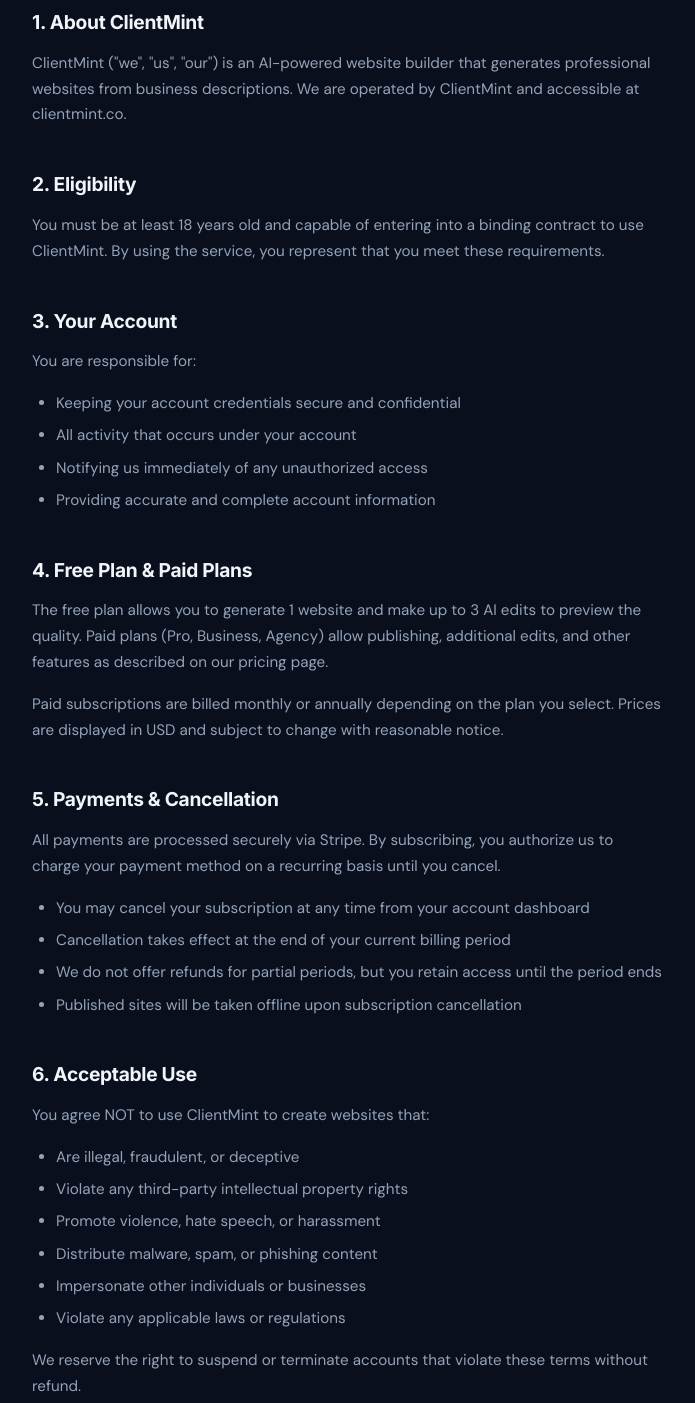
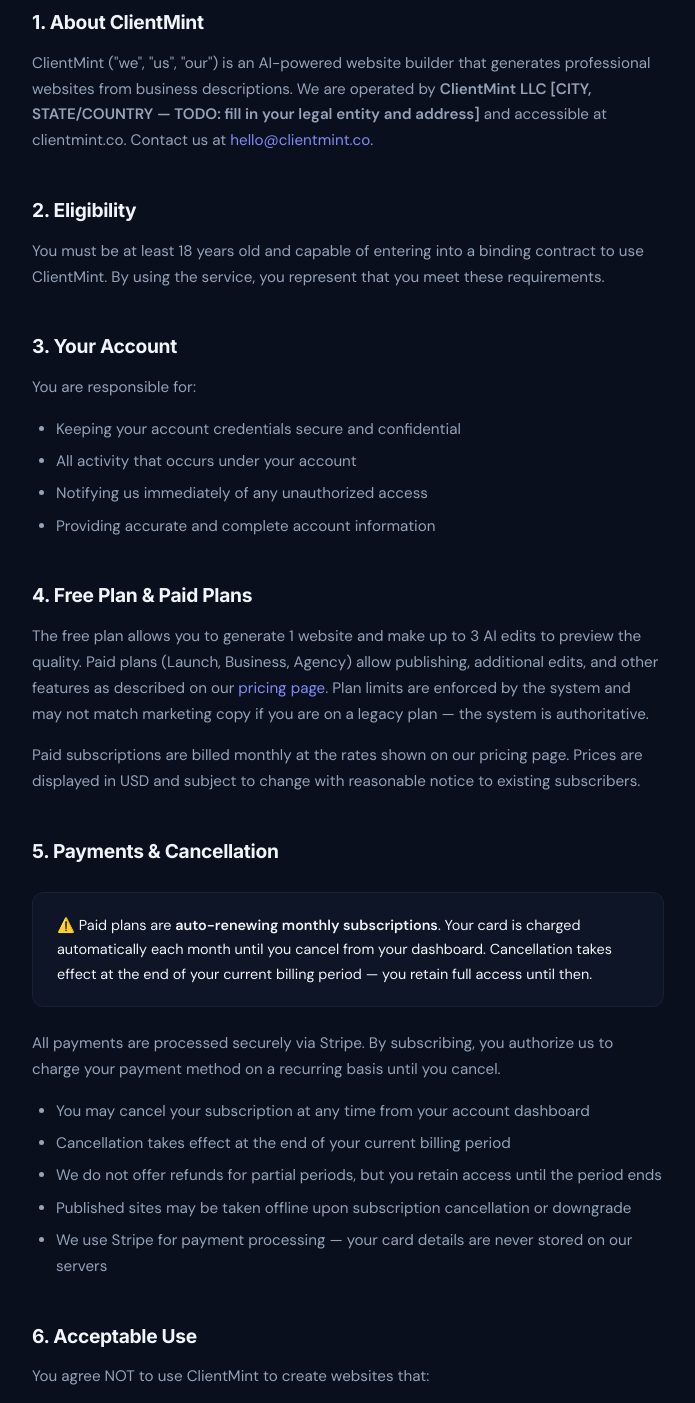
Before and after one commit to ClearViewDigitalOfficial/clientmint, a website: page terms.html in a window 1280 px wide. Shown: the part 460-1863 px from the top of the page, without its empty margins (292-987 px from the left). Drawn offline with Linux system fonts and the light colour scheme.

Commit message:
Update terms.html

```diff
--- a/terms.html
+++ b/terms.html
@@ -1,3 +1,4 @@
+
 <!DOCTYPE html>
 <html lang="en">
 <head>
@@ -56,7 +57,8 @@
   </div>
 
   <h2>1. About ClientMint</h2>
-  <p>ClientMint ("we", "us", "our") is an AI-powered website builder that generates professional websites from business descriptions. We are operated by ClientMint and accessible at clientmint.co.</p>
+  <!-- TODO: Replace the placeholder below with your real legal entity name, city, and state/country before launch -->
+  <p>ClientMint ("we", "us", "our") is an AI-powered website builder that generates professional websites from business descriptions. We are operated by <strong>ClientMint LLC [CITY, STATE/COUNTRY — TODO: fill in your legal entity and address]</strong> and accessible at clientmint.co. Contact us at <a href="mailto:hello@clientmint.co">hello@clientmint.co</a>.</p>
 
   <h2>2. Eligibility</h2>
   <p>You must be at least 18 years old and capable of entering into a binding contract to use ClientMint. By using the service, you represent that you meet these requirements.</p>
@@ -70,17 +72,19 @@
     <li>Providing accurate and complete account information</li>
   </ul>
 
-  <h2>4. Free Plan & Paid Plans</h2>
-  <p>The free plan allows you to generate 1 website and make up to 3 AI edits to preview the quality. Paid plans (Pro, Business, Agency) allow publishing, additional edits, and other features as described on our pricing page.</p>
-  <p>Paid subscriptions are billed monthly or annually depending on the plan you select. Prices are displayed in USD and subject to change with reasonable notice.</p>
+  <h2>4. Free Plan &amp; Paid Plans</h2>
+  <p>The free plan allows you to generate 1 website and make up to 3 AI edits to preview the quality. Paid plans (Launch, Business, Agency) allow publishing, additional edits, and other features as described on our <a href="/pricing">pricing page</a>. Plan limits are enforced by the system and may not match marketing copy if you are on a legacy plan — the system is authoritative.</p>
+  <p>Paid subscriptions are billed monthly at the rates shown on our pricing page. Prices are displayed in USD and subject to change with reasonable notice to existing subscribers.</p>
 
-  <h2>5. Payments & Cancellation</h2>
+  <h2>5. Payments &amp; Cancellation</h2>
+  <div class="highlight"><p>⚠️ Paid plans are <strong>auto-renewing monthly subscriptions</strong>. Your card is charged automatically each month until you cancel from your dashboard. Cancellation takes effect at the end of your current billing period — you retain full access until then.</p></div>
   <p>All payments are processed securely via Stripe. By subscribing, you authorize us to charge your payment method on a recurring basis until you cancel.</p>
   <ul>
     <li>You may cancel your subscription at any time from your account dashboard</li>
     <li>Cancellation takes effect at the end of your current billing period</li>
     <li>We do not offer refunds for partial periods, but you retain access until the period ends</li>
-    <li>Published sites will be taken offline upon subscription cancellation</li>
+    <li>Published sites may be taken offline upon subscription cancellation or downgrade</li>
+    <li>We use Stripe for payment processing — your card details are never stored on our servers</li>
   </ul>
 
   <h2>6. Acceptable Use</h2>
@@ -100,7 +104,7 @@
   <p>You own the websites generated for you through our platform. We retain the right to use anonymized, aggregated data about usage to improve our service.</p>
 
   <h2>8. Third-Party Services</h2>
-  <p>ClientMint integrates with third-party services including Stripe (payments), Supabase (data storage), Pexels (images/video), and Anthropic (AI). Your use of these services is also governed by their respective terms of service.</p>
+  <p>ClientMint integrates with third-party services including Stripe (payment processing), Supabase (authentication and data storage), Pexels (stock photos and video), Anthropic (AI generation — Claude), and Render (hosting). Your use of the service means your data passes through these providers. We do not sell your data to advertisers. See our <a href="/privacy">Privacy Policy</a> for details.</p>
 
   <h2>9. Intellectual Property</h2>
   <p>The ClientMint platform, branding, and software are owned by us and protected by intellectual property laws. You may not copy, modify, or distribute our platform without explicit permission.</p>
```
